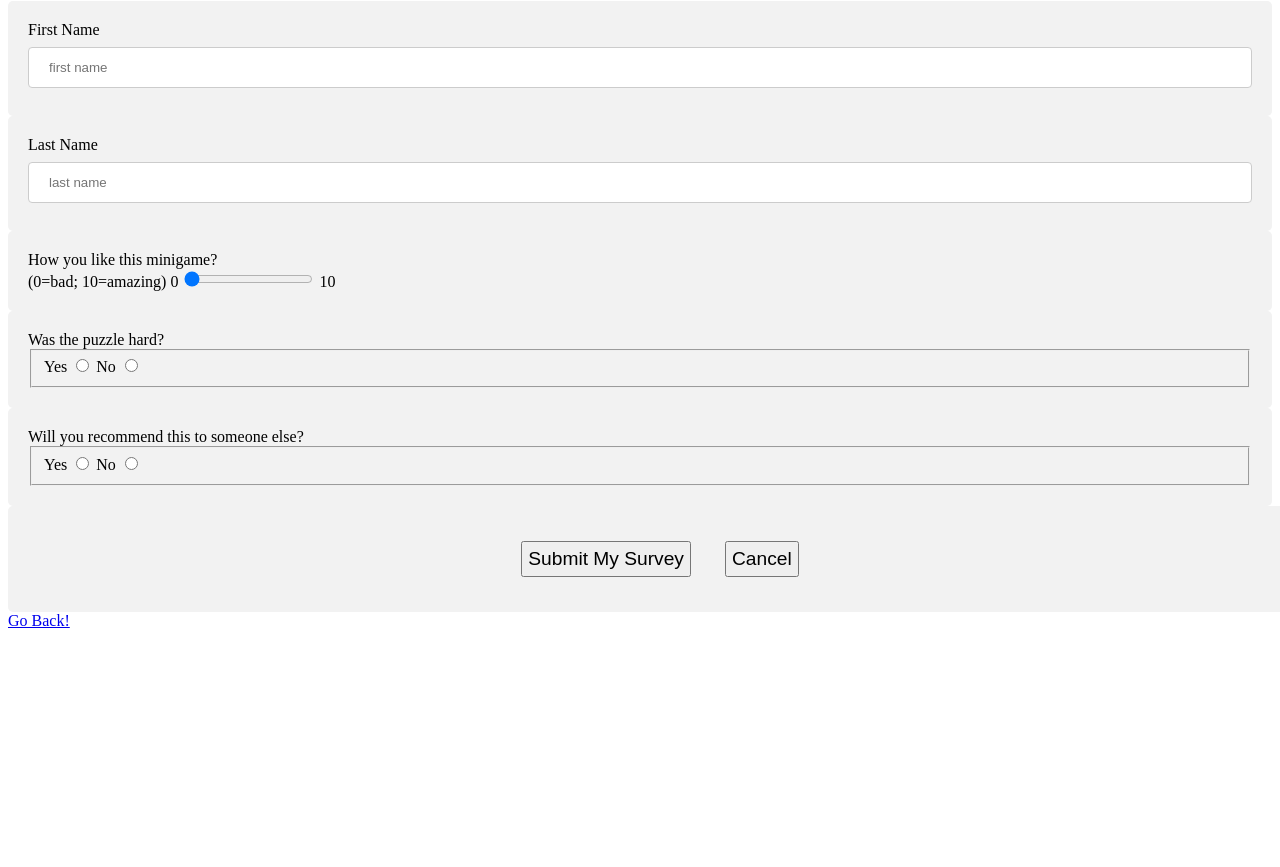
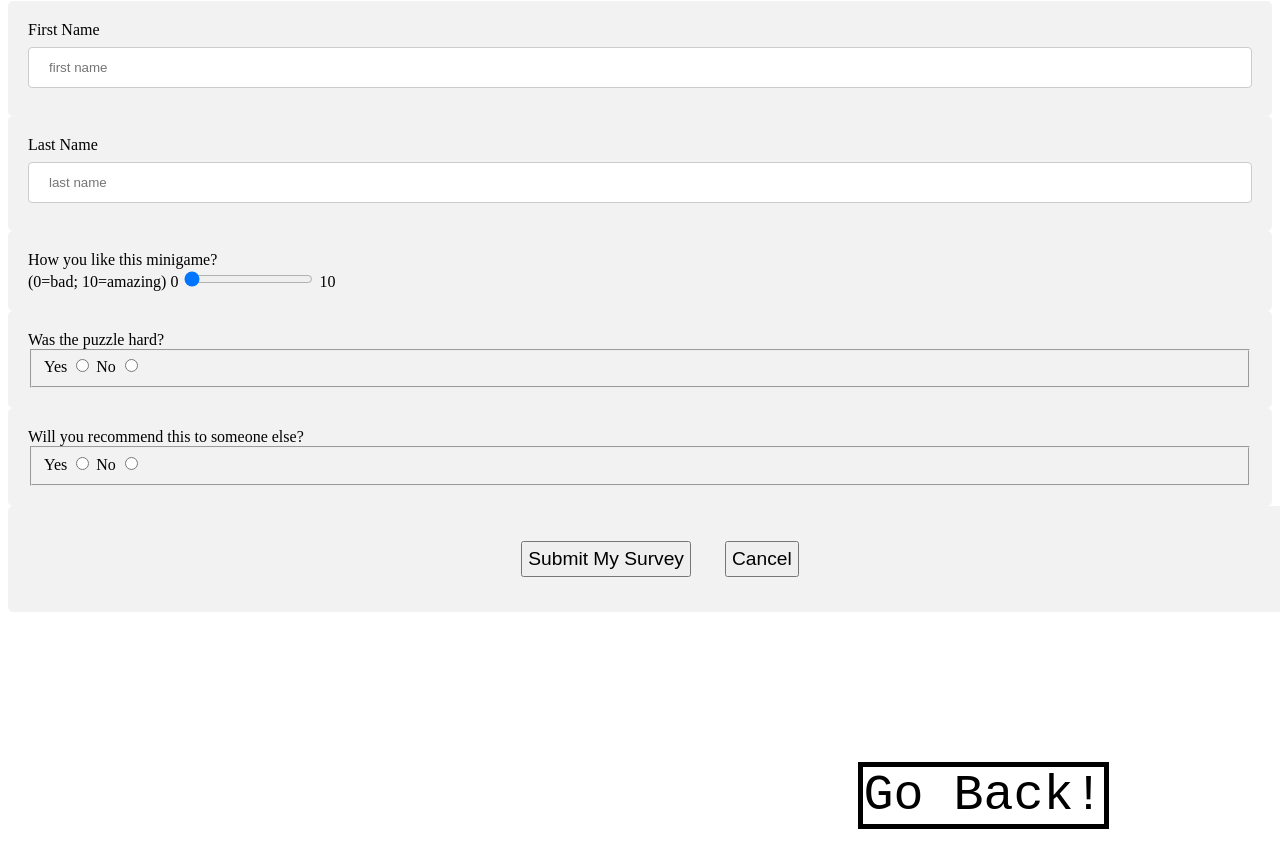
Before and after one commit to kururuto/CIS-162-Escape, a plain HTML site: page Survey.html in a window 1280 px wide. Shown: the part 79-946 px from the top of the page. Before the commit the page ends 800 px from the top, so only its background shows below. Drawn offline with Linux system fonts and the light colour scheme.

Commit message:
Update style5.css

```diff
--- a/style5.css
+++ b/style5.css
@@ -28,3 +28,26 @@ div#buttons {
     padding: 5px;
     margin: 15px;
  }
+
+ nav.Home
+ {
+
+     text-align: center;
+     font-size: 50px;
+     font-family: 'Courier New', Courier, monospace;
+     border-style: solid;
+     border-width: 5px;
+     width: 241px;
+     margin: 150px 850px;
+ }
+
+ nav.Home a:visited, nav.Home a:link{
+     color: black;
+     text-decoration: none;
+ }
+
+ nav.Home a:hover, nav.Home a:active{
+
+     background-color: black;
+     color: white;
+ }
```
